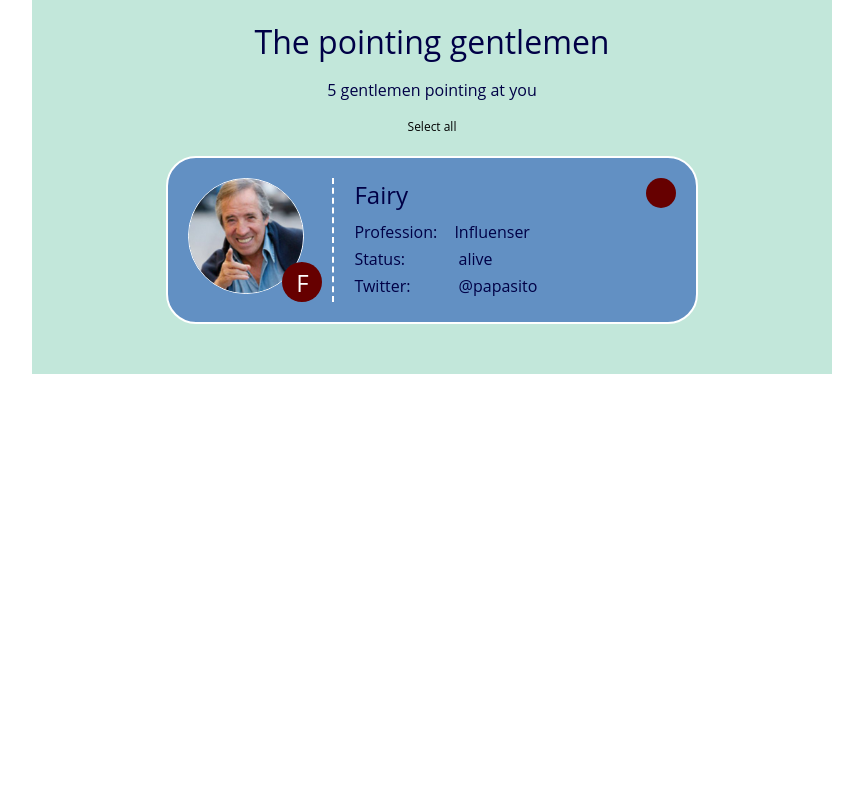
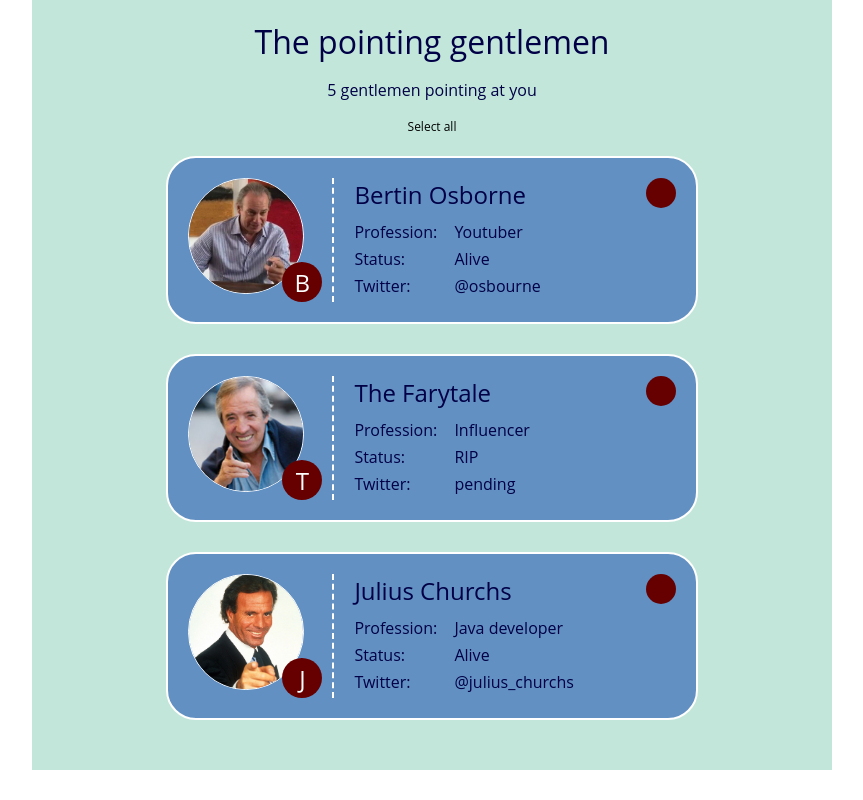
Before and after one commit to MarshallTino/202301-w4ch1-marcel-martino, a React (Create React App) app: page / in a window 1280 px wide. Shown: the whole page, without its empty margins (208-1071 px from the left). Built offline with nearby package versions, Linux system fonts and the light colour scheme.

Commit message:
add map method to app to render Gentleman edit GentlemanProps

```diff
--- a/src/App.tsx
+++ b/src/App.tsx
@@ -1,5 +1,38 @@
 import GentlemenComponent from "./components/GentlemanComponent/Gentleman";
 import InfoComponent from "./components/InfoComponent/Info";
+
+const gentlemen = [
+  {
+    id: 1,
+    name: "Bertin Osborne",
+    status: "Alive",
+    profession: "Youtuber",
+    twitter: "@osbourne",
+    picture: "bertin.jpg",
+    alternativeText: "Osbourne pointing at you",
+    selected: true,
+  },
+  {
+    id: 2,
+    name: "The Farytale",
+    status: "RIP",
+    profession: "Influencer",
+    twitter: "pending",
+    picture: "fary.jpg",
+    alternativeText: "The Fary pointing at you",
+    selected: false,
+  },
+  {
+    id: 3,
+    name: "Julius Churchs",
+    status: "Alive",
+    profession: "Java developer",
+    twitter: "@julius_churchs",
+    picture: "julio.jpg",
+    alternativeText: "Churchs pointing at you",
+    selected: true,
+  },
+];
 
 function App() {
   return (
@@ -12,16 +45,9 @@ function App() {
 
         <main className="main">
           <ul className="gentlemen">
-            <GentlemenComponent
-              name="Fairy"
-              status="alive"
-              id={1}
-              profession={"Influenser"}
-              twitter={"@papasito"}
-              picture={"./img/fary.jpg"}
-              alternativeText={"Hi"}
-              selected={true}
-            />
+            {gentlemen.map((gentleman) => (
+              <GentlemenComponent key={gentleman.id} gentlemen={gentleman} />
+            ))}
           </ul>
         </main>
       </div>
--- a/src/components/GentlemanComponent/Gentleman.tsx
+++ b/src/components/GentlemanComponent/Gentleman.tsx
@@ -1,39 +1,45 @@
+import { Gentlemen } from "../../types";
+
 interface GentlemanProps {
-  id: number;
-  name: string;
-  status: string;
-  profession: string;
-  twitter: string;
-  picture: string;
-  alternativeText: string;
-  selected: boolean;
+  gentlemen: Gentlemen;
 }
 
-const GentlemenComponent = (object: GentlemanProps): JSX.Element => {
+const GentlemenComponent = ({
+  gentlemen: {
+    alternativeText,
+    id,
+    name,
+    picture,
+    profession,
+    selected,
+    status,
+    twitter,
+  },
+}: GentlemanProps): JSX.Element => {
   return (
     <li className="gentleman">
       <div className="gentleman__avatar-container">
         <img
           className="gentleman__avatar"
-          src={object.picture}
-          alt="The Fary pointing at you"
+          src={`./img/${picture}`}
+          alt={alternativeText}
         />
-        <span className="gentleman__initial">{object.name[0]}</span>
+        <span className="gentleman__initial">{name[0]}</span>
       </div>
       <div className="gentleman__data-container">
-        <h2 className="gentleman__name">{object.name}</h2>
+        <h2 className="gentleman__name">{name}</h2>
         <ul className="gentleman__data-list">
           <li className="gentleman__data">
             <span className="gentleman__data-label">Profession:</span>
-            {object.profession}
+            {profession}
           </li>
           <li className="gentleman__data">
-            <span className="gentleman__data-label">Status:</span>{" "}
-            {object.status}
+            <span className="gentleman__data-label">Status:</span>
+            {status}
           </li>
           <li className="gentleman__data">
-            <span className="gentleman__data-label">Twitter:</span>{" "}
-            {object.twitter}
+            <span className="gentleman__data-label">Twitter:</span>
+            {twitter}
           </li>
         </ul>
       </div>
--- /dev/null
+++ b/src/types.ts
@@ -0,0 +1,10 @@
+export interface Gentlemen {
+  id: number;
+  name: string;
+  status: string;
+  profession: string;
+  twitter: string;
+  picture: string;
+  alternativeText: string;
+  selected: boolean;
+}
```
